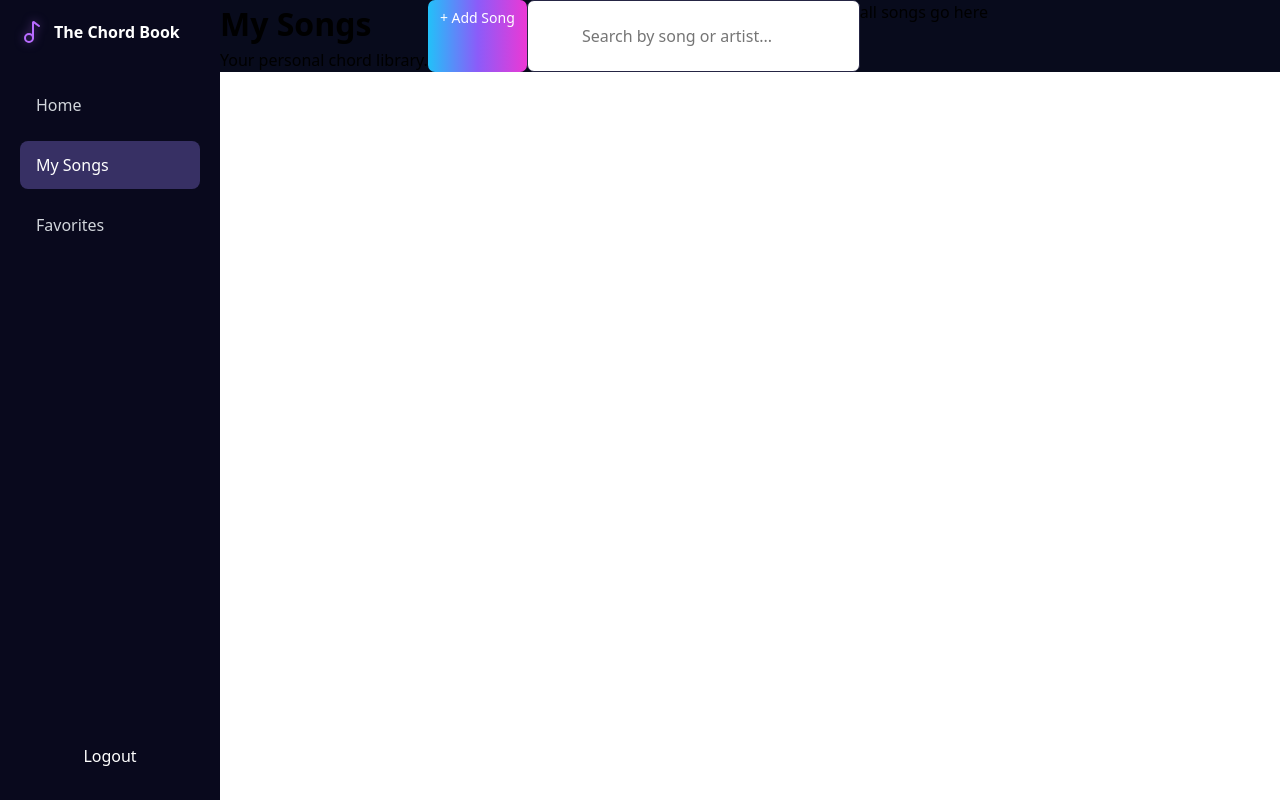
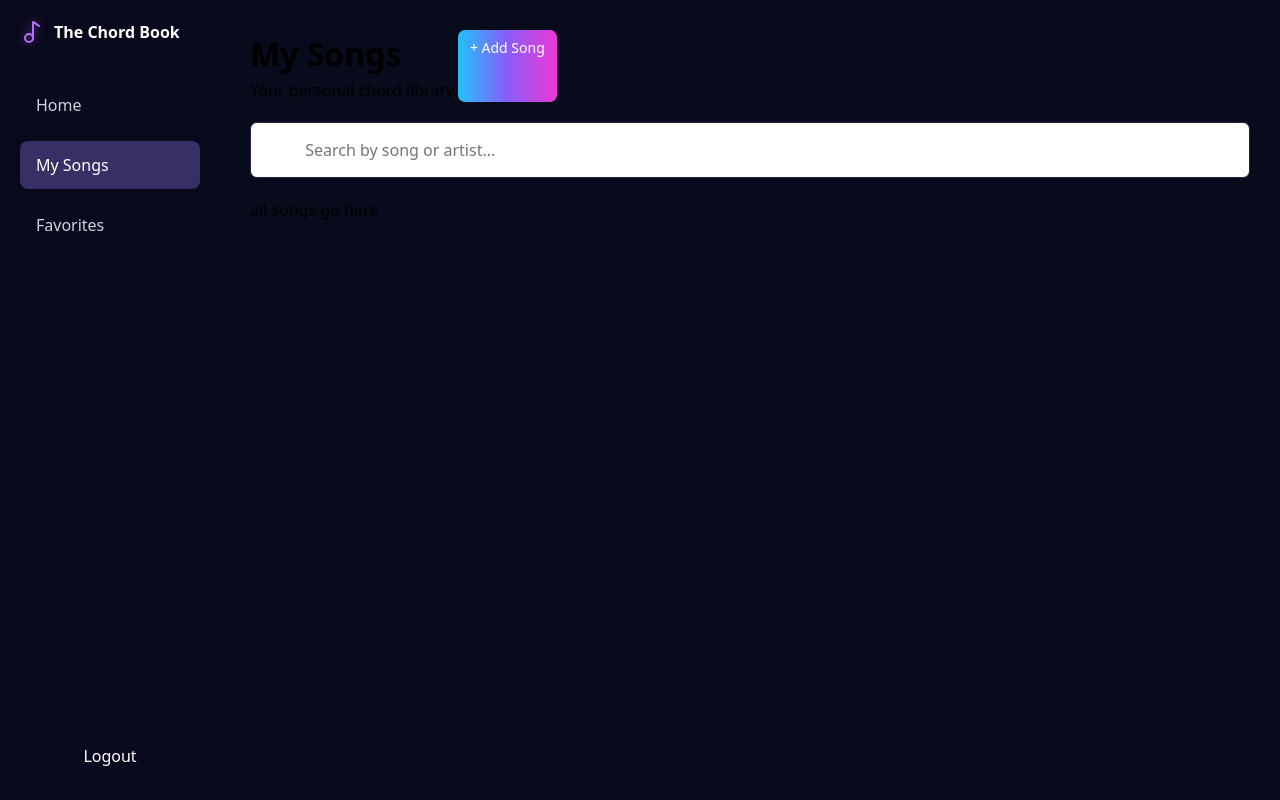
Before and after one commit to mercytv932/Chord_Book, a React (Vite) app in the folder frontend/: page /mysongs in a window 1280 px wide. Built offline with nearby package versions, Linux system fonts and the light colour scheme.

Commit message:
fixing .mysongs styling with flex direction, min height, padding and gao

```diff
--- a/frontend/src/App.css
+++ b/frontend/src/App.css
@@ -173,7 +173,11 @@
 /* My Songs */
 .my-songs {
   display: flex;
+  flex-direction: column;
   background-color: #080b1c;
+  min-height: 100vh;
+  padding: 30px;
+  gap: 20px;
 }
 
 .songs-header-container {
```
